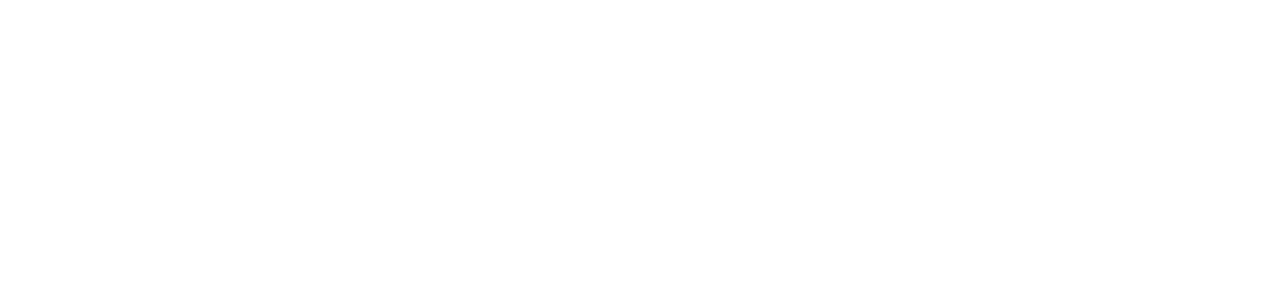
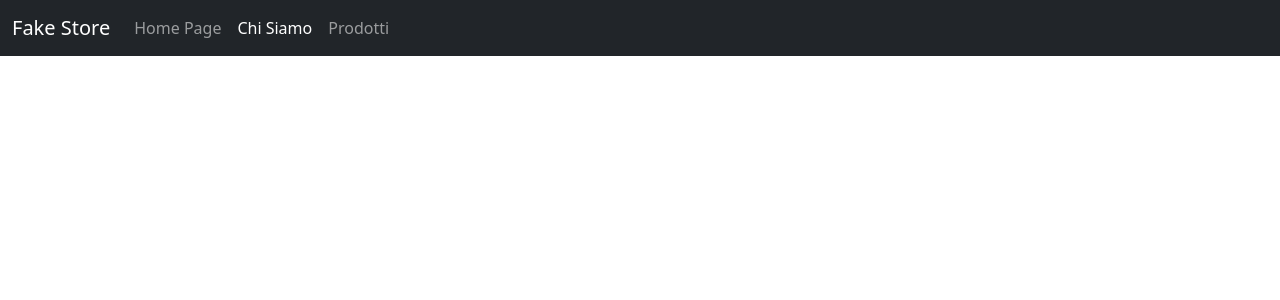
Before and after one commit to BanLowi/react-router, a React (Vite) app: page /about in a window 1280 px wide. Before the commit this address had no page. Shown: the top 300 px of the page. Built offline with nearby package versions, Linux system fonts and the light colour scheme.

Commit message:
switching page works

```diff
--- a/src/App.jsx
+++ b/src/App.jsx
@@ -2,6 +2,8 @@
 
 import SiteLayout from "./layout/SiteLayout"
 import Homepage from "./pages/Homepage"
+import Products from "./pages/Products"
+import About from "./pages/About"
 
 function App() {
 
@@ -12,8 +14,8 @@
         <Route element={<SiteLayout />}>
           {/* Alla pagina home va assegnato l'attributo index */}
           <Route index element={<Homepage />} />
-          <Route to="/products" element={<Homepage />} />
-          <Route to="/about" element={<Homepage />} />
+          <Route path="/products" element={<Products />} />
+          <Route path="/about" element={<About />} />
         </Route>
       </Routes>
     </BrowserRouter>
--- a/src/components/Header.jsx
+++ b/src/components/Header.jsx
@@ -9,10 +9,9 @@
                     <NavLink to="/" className="navbar-brand"> Fake Store </NavLink>
                     <div class="collapse navbar-collapse" id="navbarID">
                         <div class="navbar-nav">
-                            <NavLink to="/" className="nav-link active">Home Page</NavLink>
+                            <NavLink to="/" className="nav-link">Home Page</NavLink>
                             <NavLink to="/about" className="nav-link">Chi Siamo</NavLink>
                             <NavLink to="/products" className="nav-link">Prodotti</NavLink>
-
                         </div>
                     </div>
                 </div>
--- /dev/null
+++ b/src/pages/About.jsx
@@ -0,0 +1,7 @@
+export default function About() {
+
+    return (
+        <>
+        </>
+    )
+}
--- /dev/null
+++ b/src/pages/Products.jsx
@@ -0,0 +1,7 @@
+export default function Products() {
+
+    return (
+        <>
+        </>
+    )
+}
```
